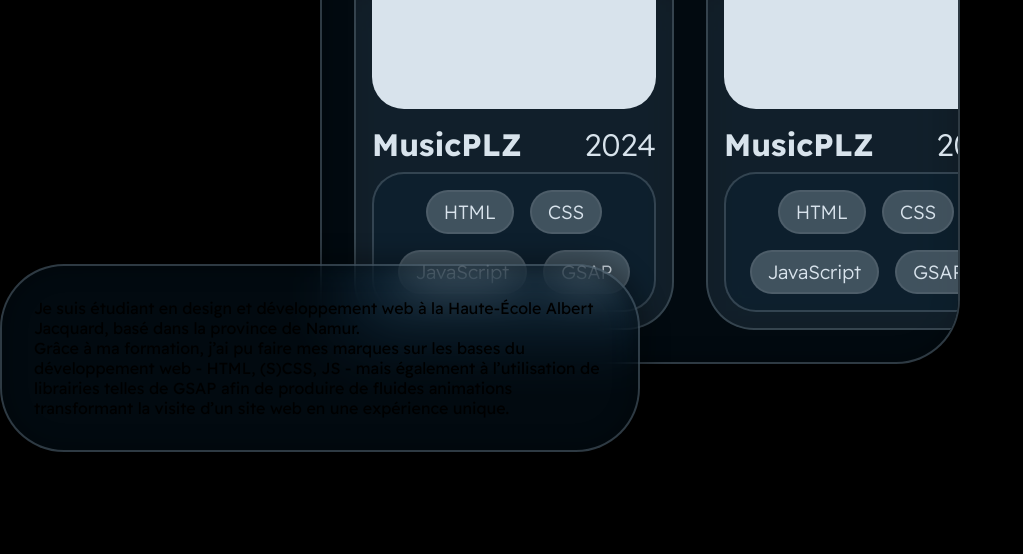
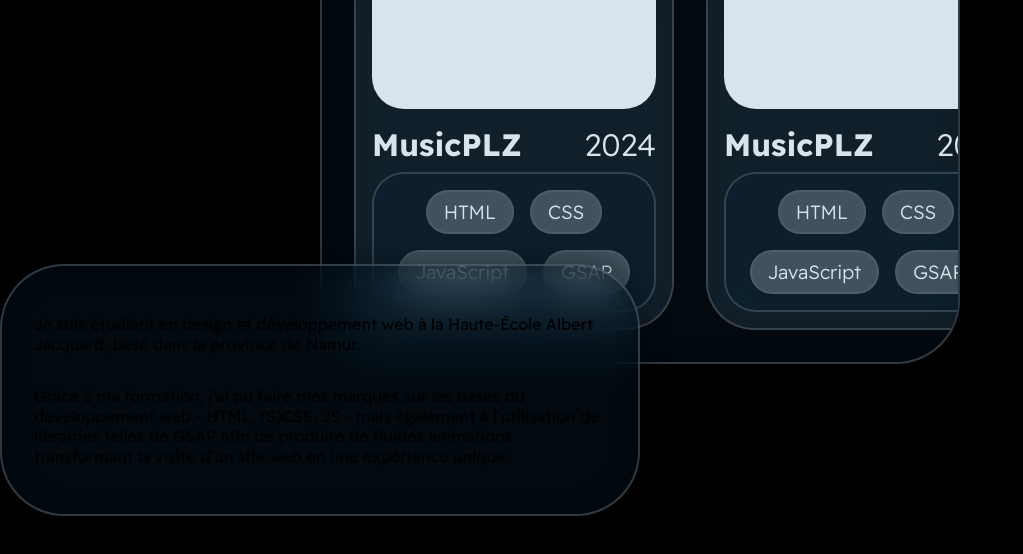
Before and after one commit to TardiGab/Portfolio25, a website: page src/index.html in a window 1280 px wide. Shown: the part 1037-1591 px from the top of the page, without its empty margins (0-1023 px from the left). Drawn offline with nearby package versions, Linux system fonts and the light colour scheme; files that its build step writes are made by us from their sources.

Commit message:
Removed padding and margin from * selector

```diff
--- a/src/styles/components/_nav.scss
+++ b/src/styles/components/_nav.scss
@@ -7,13 +7,10 @@
 }
 
 * {
-  margin: 0;
-  padding: 0;
   box-sizing: border-box;
 }
 
 button {
-  // Reset button styles
   background: none;
   border: none;
   cursor: pointer;
@@ -63,8 +60,6 @@
       display: block;
       width: 2rem;
       height: 2rem;
-      // background-color: $text-color;
-      // border-radius: 50%;
       position: relative;
       cursor: pointer;
       &::before,
```
